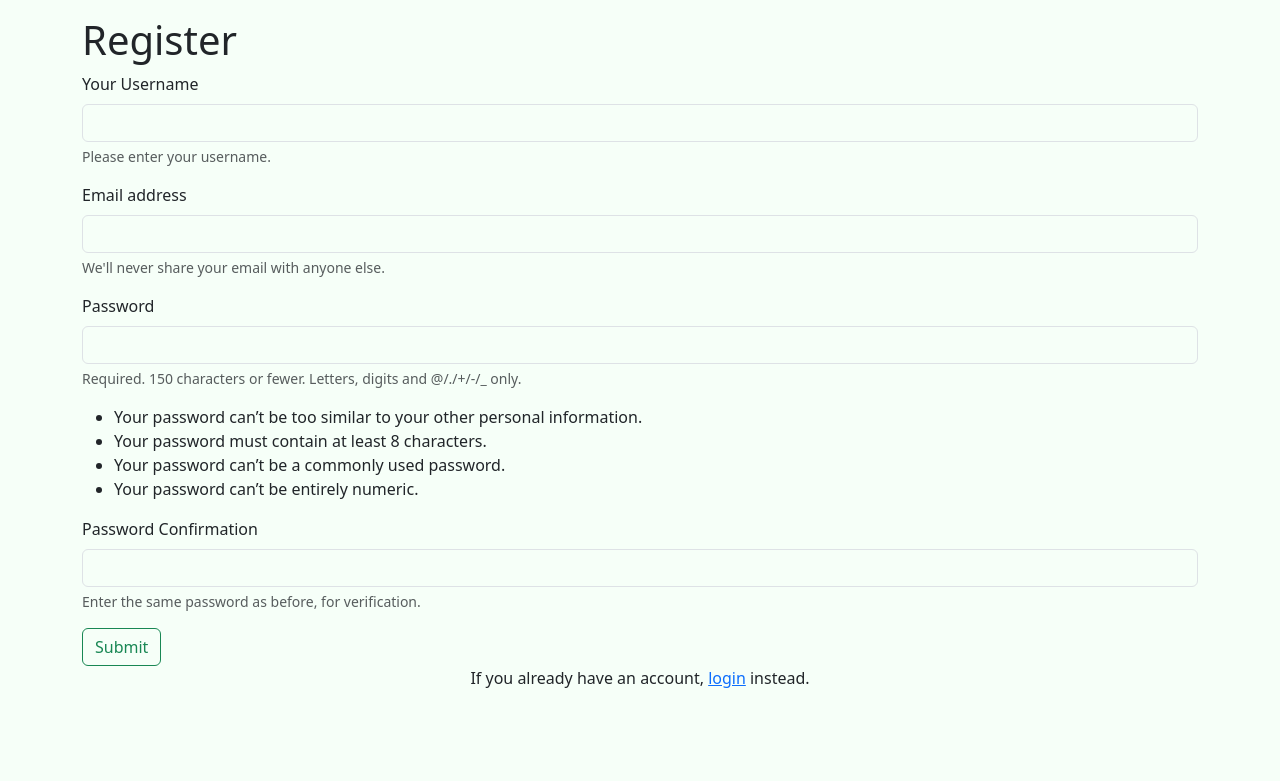
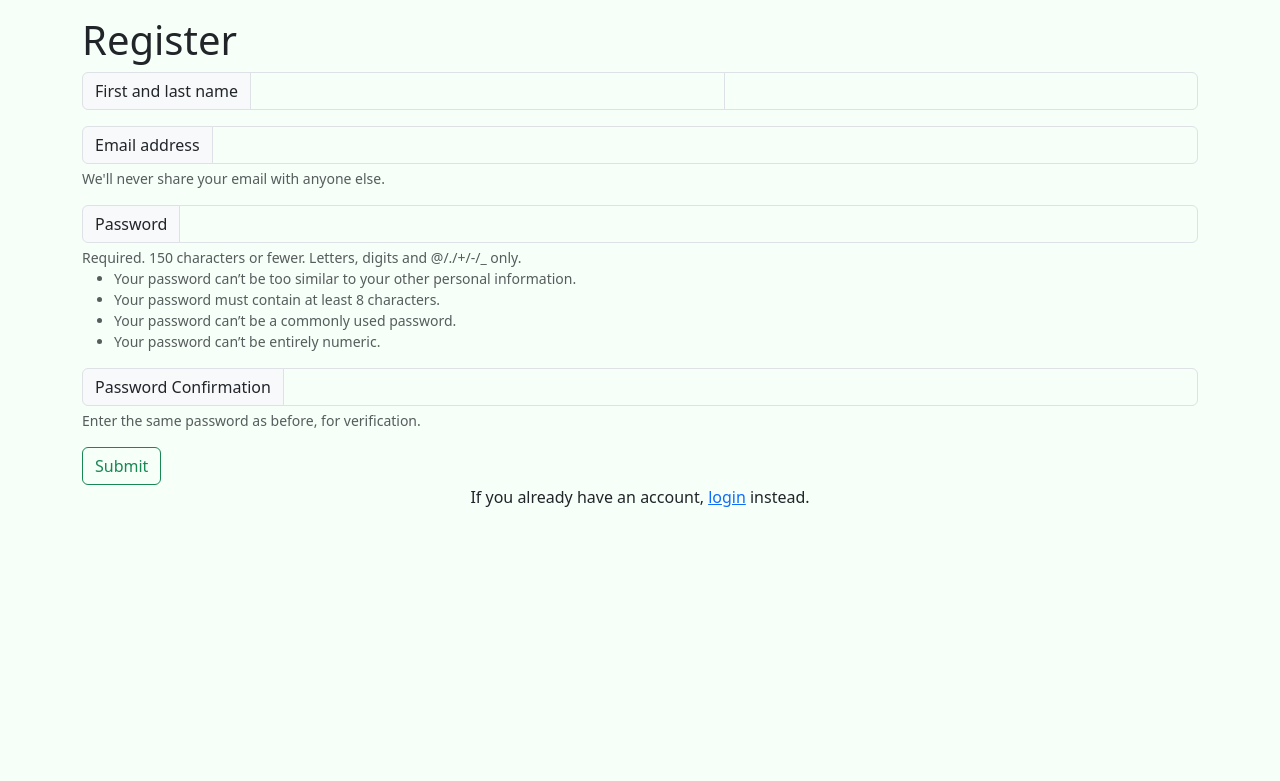
Before and after one commit to jimmaciejewski/firmwarefinder, a Django app: page /register in a window 1280 px wide. Shown: the part 56-837 px from the top of the page. Run offline with Django 4.2, Linux system fonts and the light colour scheme; some libraries are stand-ins or nearby versions.

Commit message:
Starting login with email

```diff
--- a/firmware/forms.py
+++ b/firmware/forms.py
@@ -24,7 +24,7 @@ class NewUserForm(UserCreationForm):
 
 	class Meta:
 		model = User
-		fields = ("username", "email", "password1", "password2")
+		fields = ("email", "first_name", "last_name", "password1", "password2")
 
 	def save(self, commit=True):
 		user = super(NewUserForm, self).save(commit=False)
--- a/firmware/templates/registration/login.html
+++ b/firmware/templates/registration/login.html
@@ -23,9 +23,9 @@
 <form method="post" action="{% url 'login' %}">
   {% csrf_token %}
   <div class="mb-3">
-    <label for="id_username" class="form-label">Username</label>
-    <input type="text" name="username" class="form-control" id="id_username" aria-describedby="usernamelHelp" value="{{ form.username.value|default:'' }}" required>
-    <div id="usernameHelp" class="form-text">Please enter your username.</div>
+    <label for="id_email" class="form-label">Email</label>
+    <input type="text" name="email" class="form-control" id="id_email" aria-describedby="emaillHelp" value="{{ form.email.value|default:'' }}" required>
+    <div id="emailHelp" class="form-text">Please enter your email.</div>
   </div>
   <div class="mb-3">
     <label for="id_password" class="form-label">Password</label>
--- a/firmware/templates/registration/register.html
+++ b/firmware/templates/registration/register.html
@@ -21,32 +21,42 @@
     <button type="button" class="btn-close" data-bs-dismiss="alert" aria-label="Close"></button>
   </div>
 {% endif %}
+
 <form method="post">
   {% csrf_token %}
-  <div class="mb-3">
-    <label for="id_username" class="form-label">Your Username</label>
-    <input type="text" name="username" class="form-control" id="id_username" aria-describedby="usernamelHelp" value="{{ form.username.value|default:'' }}" required>
-    <div id="usernameHelp" class="form-text">Please enter your username.</div>
+  <div class="input-group mb-3">
+    <span class="input-group-text">First and last name</span>
+    <input type="text" name="first_name" id="id_first_name" aria-label="First name" class="form-control" value="{{ form.first_name.value|default:'' }}" required>
+    <input type="text" name="last_name" id="id_last_name" aria-label="Last name" class="form-control" value="{{ form.last_name.value|default:'' }}">
   </div>
   <div class="mb-3">
-    <label for="id_email" class="form-label">Email address</label>
-    <input type="email" name="email" class="form-control" id="id_email" aria-describedby="emailHelp" value="{{ form.email.value|default:'' }}" required>
+    <div class="input-group">
+      <span class="input-group-text">Email address</span>
+      <input type="email" name="email" class="form-control" id="id_email" aria-describedby="emailHelp" value="{{ form.email.value|default:'' }}" required>
+    </div>
     <div id="emailHelp" class="form-text">We'll never share your email with anyone else.</div>
   </div>
   <div class="mb-3">
-    <label for="id_password1" class="form-label">Password</label>
-    <input type="password" name="password1" class="form-control" id="id_password1" aria-describedby="password1Help" value="{{ form.password1.value|default:'' }}" required>
-    <div id="password1Help" class="form-text"><span class="helptext">Required. 150 characters or fewer. Letters, digits and @/./+/-/_ only.</span></div>
+    <div class="input-group">
+      <span class="input-group-text">Password</span>
+      <input type="password" name="password1" class="form-control" id="id_password1" aria-describedby="password1Help" value="{{ form.password1.value|default:'' }}" required>
+    </div>
+      <div id="password1Help" class="form-text">
+        <span class="helptext">Required. 150 characters or fewer. Letters, digits and @/./+/-/_ only.
+          <ul>
+            <li class="helptext">Your password can’t be too similar to your other personal information.</li>
+            <li class="helptext">Your password must contain at least 8 characters.</li>
+            <li class="helptext">Your password can’t be a commonly used password.</li>
+            <li class="helptext">Your password can’t be entirely numeric.</li>
+          </ul>
+        </span>
+    </div>
   </div>
-  <ul>
-    <li>Your password can’t be too similar to your other personal information.</li>
-    <li>Your password must contain at least 8 characters.</li>
-    <li>Your password can’t be a commonly used password.</li>
-    <li>Your password can’t be entirely numeric.</li>
-  </ul>
   <div class="mb-3">
-    <label for="id_password2" class="form-label">Password Confirmation</label>
-    <input type="password" name="password2" class="form-control" id="id_password2" aria-describedby="password2Help" value="{{ form.password2.value|default:'' }}" required>
+    <div class="input-group">
+      <span class="input-group-text">Password Confirmation</span>
+      <input type="password" name="password2" class="form-control" id="id_password2" aria-describedby="password2Help" value="{{ form.password2.value|default:'' }}" required>
+    </div>
     <div id="password2Help" class="form-text"><span class="helptext">Enter the same password as before, for verification.</span></div>
   </div>
 
--- a/firmware/views.py
+++ b/firmware/views.py
@@ -215,6 +215,12 @@ def register_request(request):
             if result.status_code == 200 and result.json()['success']:
                 user = form.save()
                 user.is_active = False
+                user.first_name = form.cleaned_data['first_name']
+                user.last_name = form.cleaned_data['last_name']
+                if user.last_name:
+                    user.username = f"{user.first_name.lower()}.{user.last_name.lower()}"
+                else:
+                    user.username = user.first_name
                 new_subscriber = Subscriber(user=user)
                 new_subscriber.save()
                 user.save()
--- a/functional_tests/base.py
+++ b/functional_tests/base.py
@@ -8,8 +8,10 @@ class FunctionalTest(StaticLiveServerTestCase):
 
         options = Options()
         options.binary_location = r"C:\\Program Files\\Mozilla Firefox\\firefox.exe"
+
         self.browser = webdriver.Firefox(options=options)
         self.browser.maximize_window()
+
 
 
     def tearDown(self):
```
Also changed, not shown: firmware/fixtures/subscriber.json (+8 -0 lines), firmware/tests/test_models.py (renamed from firmware/tests/tests.py, +6 -6 lines), firmware/tests/test_views.py (added, +36 -0 lines), functional_tests/test_basic_pages.py (+28 -6 lines), 2 other files.
